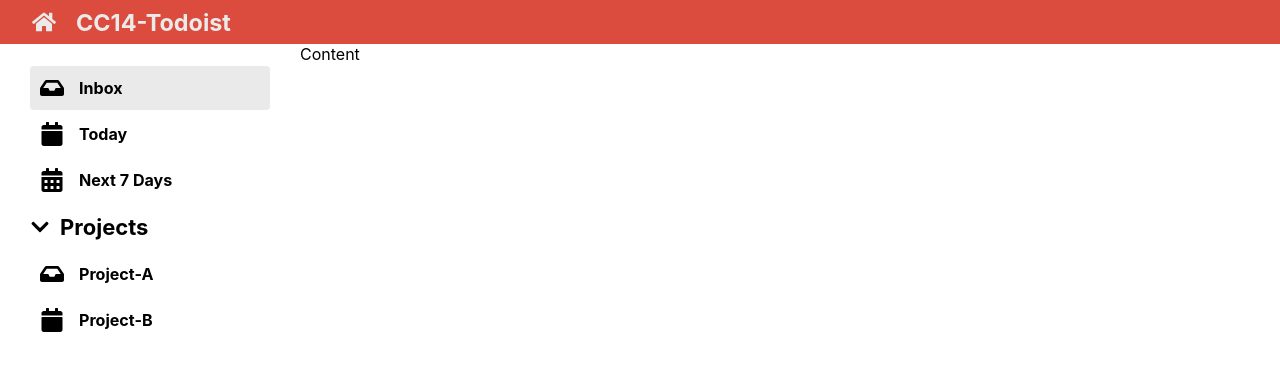
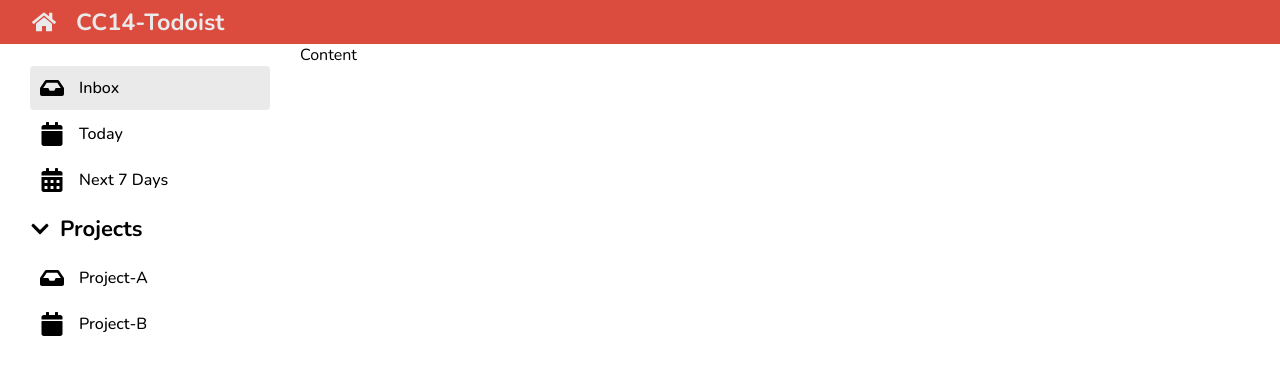
Before and after one commit to zinzindev/CC14-React-Todolist, a React (Create React App) app: page / in a window 1280 px wide. Shown: the top 374 px of the page. Built offline with nearby package versions, Linux system fonts and the light colour scheme.

Commit message:
finish typography

```diff
--- a/src/App.scss
+++ b/src/App.scss
@@ -80,6 +80,10 @@
 		& > span {
 			display: flex;
 		}
+
+		& > h6 {
+			font-weight: 500;
+		}
 	}
 }
 
--- a/src/index.css
+++ b/src/index.css
@@ -1,7 +1,9 @@
+@import url('https://fonts.googleapis.com/css2?family=Nunito:ital,wght@0,200..1000;1,200..1000&display=swap');
+
 body {
 	margin: 0;
-	font-family: -apple-system, BlinkMacSystemFont, 'Segoe UI', 'Roboto', 'Oxygen', 'Ubuntu',
-		'Cantarell', 'Fira Sans', 'Droid Sans', 'Helvetica Neue', sans-serif;
+	font-family: 'Nunito', -apple-system, BlinkMacSystemFont, 'Segoe UI', 'Roboto', 'Oxygen',
+		'Ubuntu', 'Cantarell', 'Fira Sans', 'Droid Sans', 'Helvetica Neue', sans-serif;
 	-webkit-font-smoothing: antialiased;
 	-moz-osx-font-smoothing: grayscale;
 }
```
